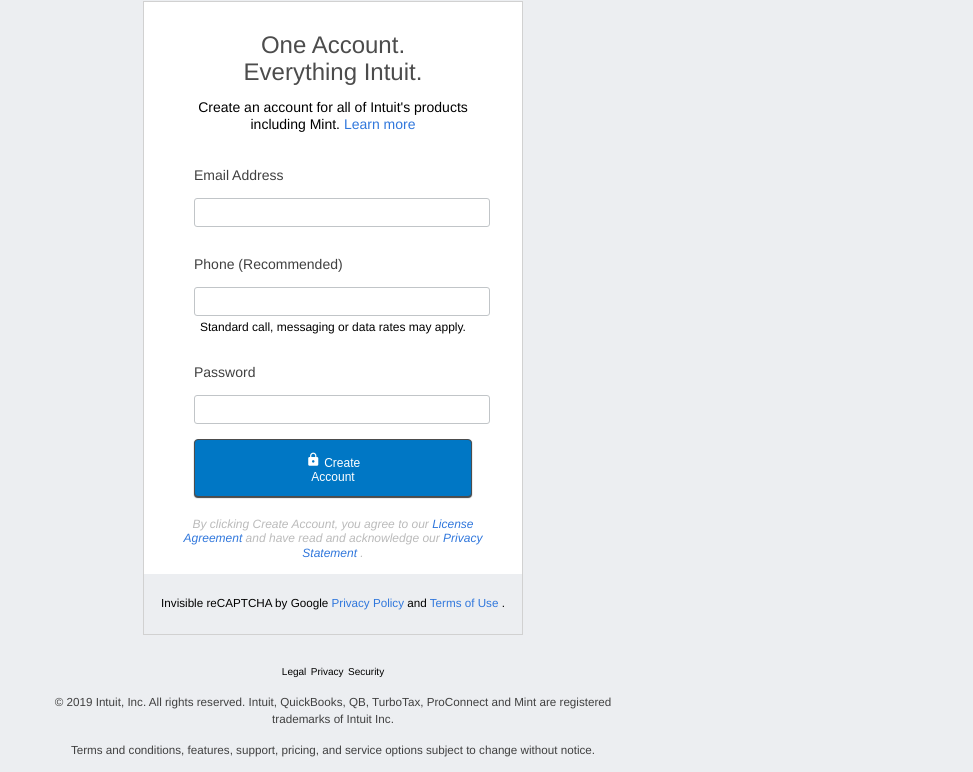
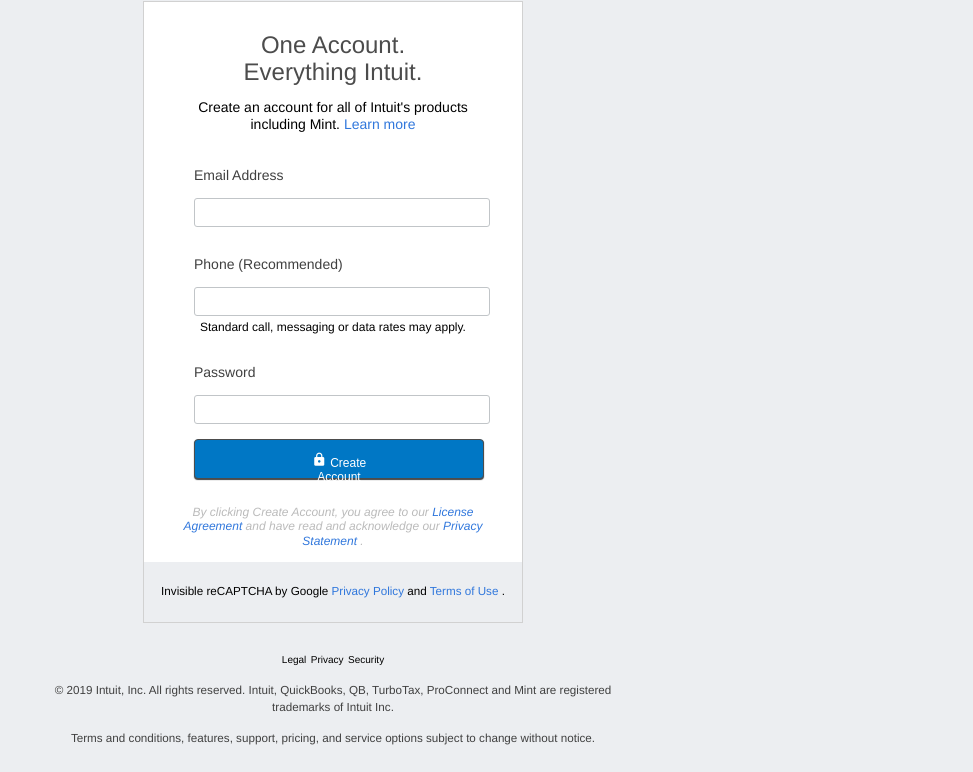
Before and after one commit to newcoder171/odin-forms, a plain HTML site: page index.html in a window 1280 px wide. Shown: the part 158-930 px from the top of the page, without its empty margins (307-1280 px from the left). Drawn offline with Linux system fonts and the light colour scheme; a script that the page names is missing.

Commit message:
style for submit button

```diff
--- a/index.html
+++ b/index.html
@@ -50,8 +50,7 @@
                     </div>
 
                     <div class="eform">
-                        <button class="sub_button"><i class="material-icons" style="font-size: 15px;">lock</i> Create
-                            Account</button>
+                        <button class="sub_btn"><i class="material-icons" style="font-size: 15px;">lock</i> Create Account</button>
                     </div>
 
 
--- a/main.css
+++ b/main.css
@@ -63,10 +63,12 @@ button{
   cursor: pointer;
 }
 
-.sub_button{
+.sub_btn{
   /*style for the create account botton*/
   box-shadow: 0 1px 1px 0 rgba(0,0,0,.75);
   padding: 12px 100px;
+  height: 40px;
+  width:290px;
 }
 
 .center {
```
